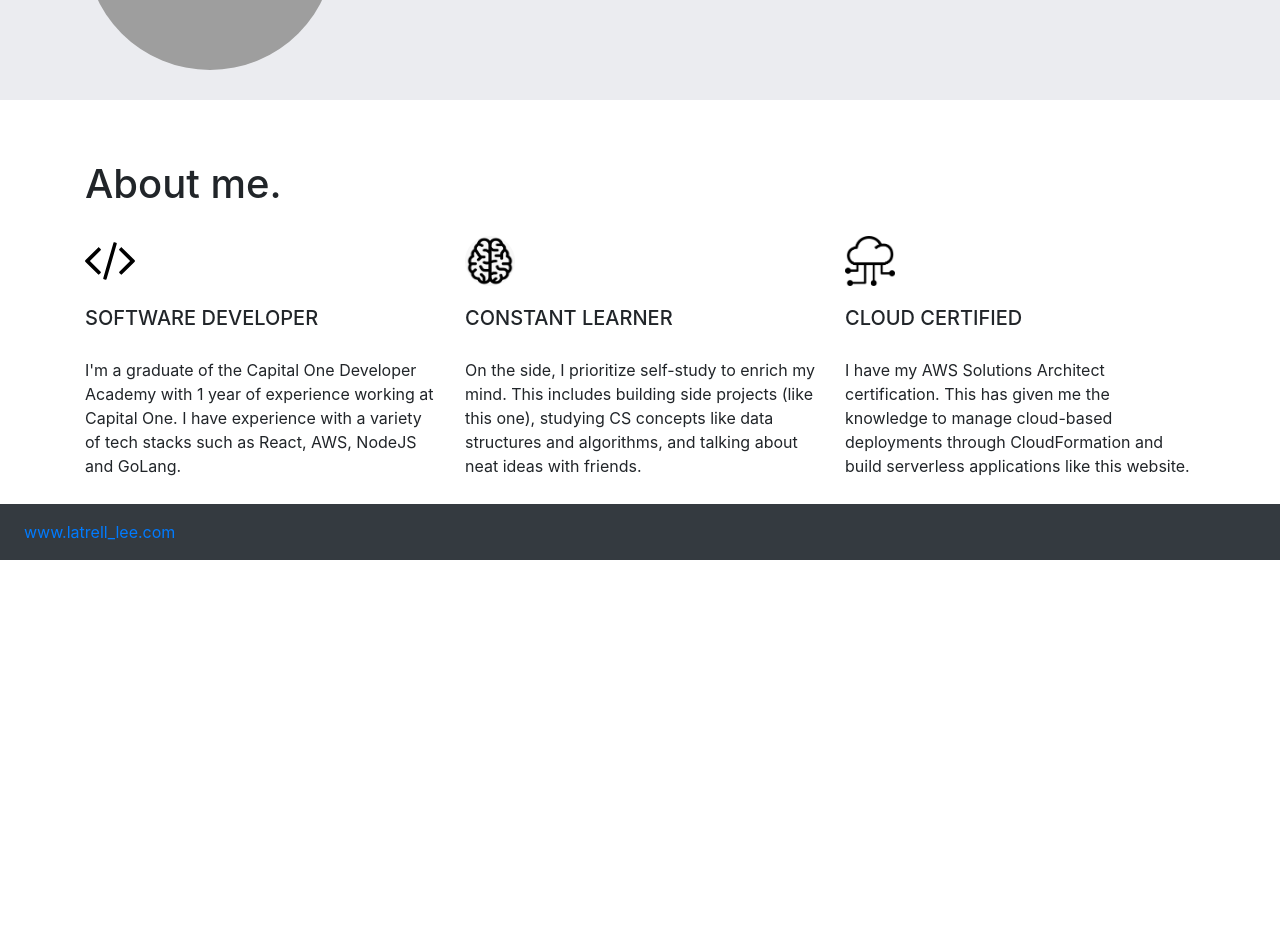
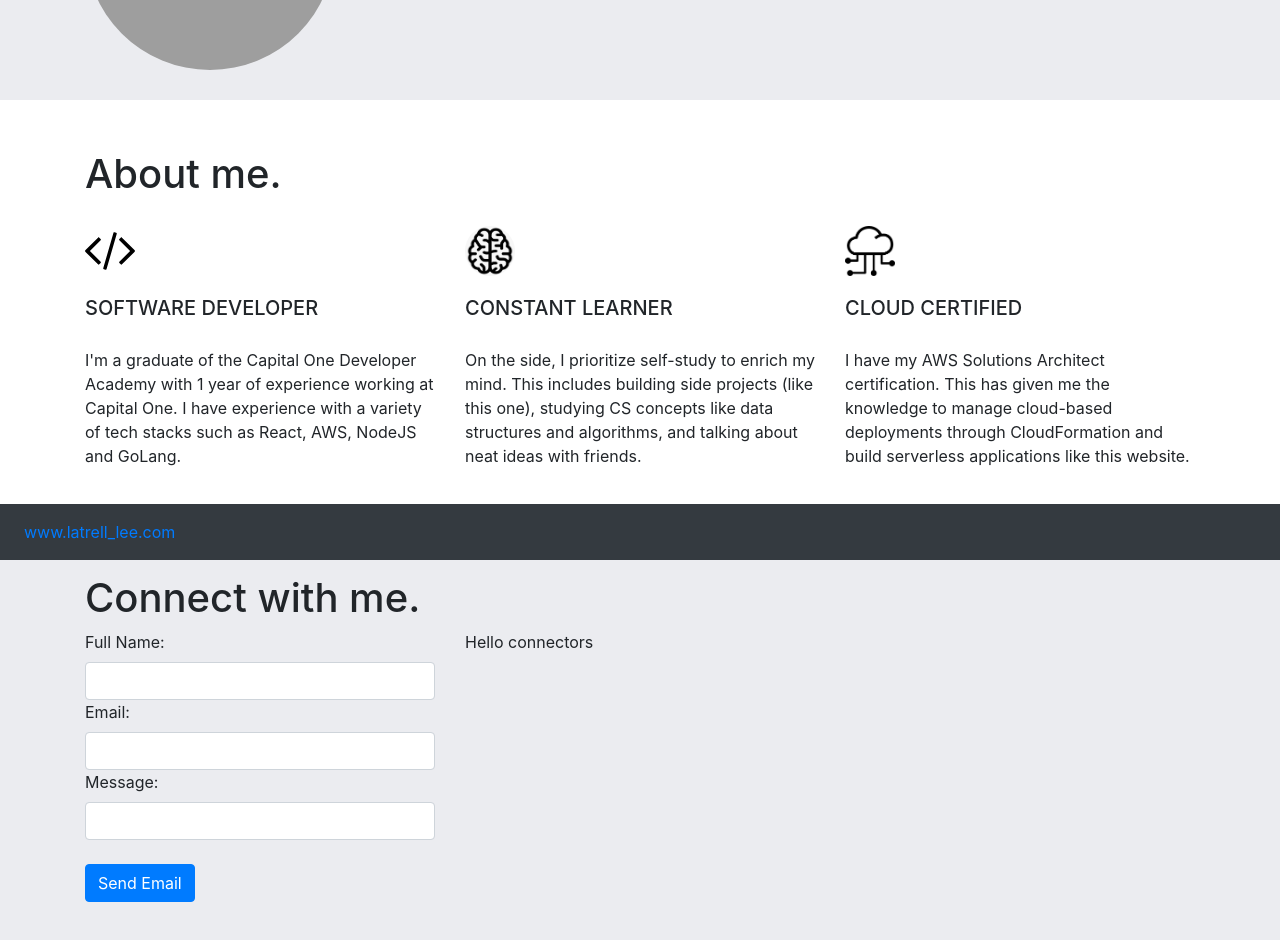
Before and after one commit to latrell-lee0919/website2.0-ui, a React (Create React App) app: page / in a window 1280 px wide. Shown: the part 240-1180 px from the top of the page. Before the commit the page ends 800 px from the top, so only its background shows below. Built offline with nearby package versions, Linux system fonts and the light colour scheme; no server answers; grey boxes are pictures that could not be loaded; what amazon-cognito-identity-js would draw is missing.

Commit message:
debugged the error with seeing one project

```diff
--- a/package.json
+++ b/package.json
@@ -16,6 +16,7 @@
     "react-router": "^6.0.2",
     "react-router-dom": "^6.0.2",
     "react-scripts": "4.0.3",
+    "react-scroll": "^1.8.4",
     "react-youtube": "^7.13.1",
     "web-vitals": "^1.1.2"
   },
--- a/src/App.js
+++ b/src/App.js
@@ -6,7 +6,7 @@ import { ProjectList } from './components/ProjectList'
 import { ProjectForm } from './components/ProjectForm'
 import { ProjectView } from './components/ProjectView'
 import { Login } from './components/Login'
-import { Footer } from './components/Footer';
+import { Footer } from './components/Footer'
 import {
   Routes,
   Route,
@@ -40,7 +40,7 @@ const App = () => {
       <Routes>
         <Route path="/login" element={<Login setUser={setUser}/>}/>
         <Route path="/projects" element={<ProjectList projects={projects} user={user} setProjects={setProjects}/>}/>
-        <Route path="/projects/:id" element={<ProjectView projects={projects} />}/>
+        <Route path="/projects/:id" element={<ProjectView />}/>
         <Route path="/create" element={<ProjectForm createProject={addProject} />}/>
         <Route path="/" element={<Home />}/>
       </Routes>
--- a/src/components/About.js
+++ b/src/components/About.js
@@ -14,7 +14,7 @@ export const About = () => {
     }
 
     const style3 = {
-        paddingTop: "40px",
+        paddingTop: "30px",
     }
 
     const style4 = {
--- /dev/null
+++ b/src/components/Connect.js
@@ -0,0 +1,50 @@
+import React from "react"
+import { Form, Button, Container, Row, Col } from "react-bootstrap"
+
+export const Connect = () => {
+    const connectStyle = {
+        paddingTop: "40px",
+        backgroundColor: "#EBECF0",
+        paddingBottom: "70px"
+    }
+
+    return (
+        <div style={connectStyle}>
+            <Container>
+                <h1>Connect with me.</h1>
+                <Row>
+                    <Col xs={6} md={4}>
+                        <Form>
+                            <Form.Group>
+                                <Form.Label>Full Name:</Form.Label>
+                                <Form.Control
+                                    type="text"
+                                    name="fullName"
+                                />
+                                <Form.Label>Email:</Form.Label>
+                                <Form.Control
+                                    type="text"
+                                    name="email"
+                                />
+                                <Form.Label>Message:</Form.Label>
+                                <Form.Control
+                                    type="text"
+                                    name="message"
+                                />
+                                <br />
+                                <Button variant="primary" type="submit">
+                                    Send Email
+                                </Button>
+                            </Form.Group>
+                        </Form>
+                    </Col>
+                    <Col xs={6} md={4}>
+                        <div>
+                            Hello connectors
+                        </div>
+                    </Col>
+                </Row>
+            </Container>
+        </div>
+    )
+}
--- a/src/components/Home.js
+++ b/src/components/Home.js
@@ -1,6 +1,7 @@
 import React from "react"
 import { About } from "./About"
 import { TopView } from "./TopView"
+import { Connect } from "./Connect"
 
 export const Home = () => {
 
@@ -8,10 +9,7 @@ export const Home = () => {
         <div>
             <TopView />
             <About />
-            {/*start of the contact component for home page */}
-            {/*end of the contact component for home page */}
-            {/*start of connect with me component */}
-
+            <Connect />
         </div>
     )
 }
--- a/src/components/ProjectList.js
+++ b/src/components/ProjectList.js
@@ -2,6 +2,8 @@ import React from 'react'
 import { ProjectCard } from './ProjectCard'
 
 export const ProjectList = ({ projects, user, setProjects }) => {
+
+    console.log(projects)
 
     const style = {
         paddingTop: "60px"
--- a/src/components/ProjectView.js
+++ b/src/components/ProjectView.js
@@ -1,11 +1,27 @@
-import React from "react"
+import React, { useState, useEffect } from "react"
 import YouTube from 'react-youtube'
 import { useParams } from "react-router"
+import projectService from '../services/projects'
 
 
-export const ProjectView = ({ projects }) => {
+export const ProjectView = () => {
+    const [ project, setProject ] = useState([])
     const match = useParams()
-    const project = match.id ? projects.find(project => project.id === match.id) : null
+    useEffect(() => {
+        projectService
+        .get(match.id)
+        .then(project => {
+          setProject(project)
+        })
+      }, [match.id])
+
+    const videoStyle = {
+        paddingTop: "70px",
+        display: "flex",
+        justifyContent: "center",
+        alignItems: "center"
+    }
+
     const opts = {
         height: '390',
         width: '640',
@@ -16,7 +32,9 @@ export const ProjectView = ({ projects }) => {
 
     return (
         <div>
-            <YouTube videoId={project.videoId} opts={opts}/>
+            <div style={videoStyle}>
+                <YouTube videoId={project.videoId} opts={opts}/>
+            </div>
             {project.category}
             {project.description}
             {project.githubLink}
--- a/src/services/projects.js
+++ b/src/services/projects.js
@@ -29,6 +29,11 @@ const getAll = async () => {
     return response.data
 }
 
+const get = async (id) => {
+    const response = await axios.get(`${baseUrl}/${id}`)
+    return response.data
+}
+
 const create = async (newObject) => {
     const config = {
         headers: { Authorization: token }
@@ -46,4 +51,4 @@ const remove = async (id) => {
 }
 
 // eslint-disable-next-line import/no-anonymous-default-export
-export default { getAll, create, remove }
+export default { getAll, create, remove, get }
```
Also changed, not shown: 1 other file (tests, documents, lock files or other folders).
